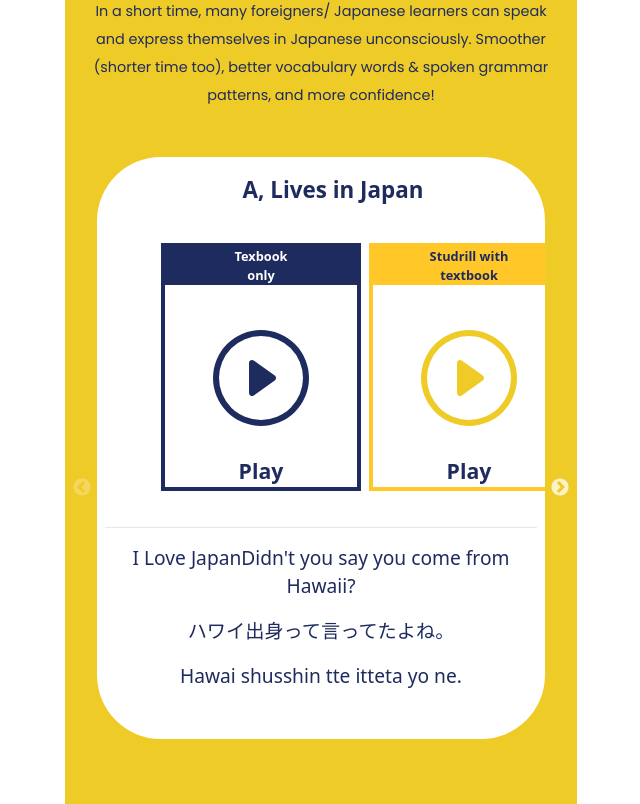
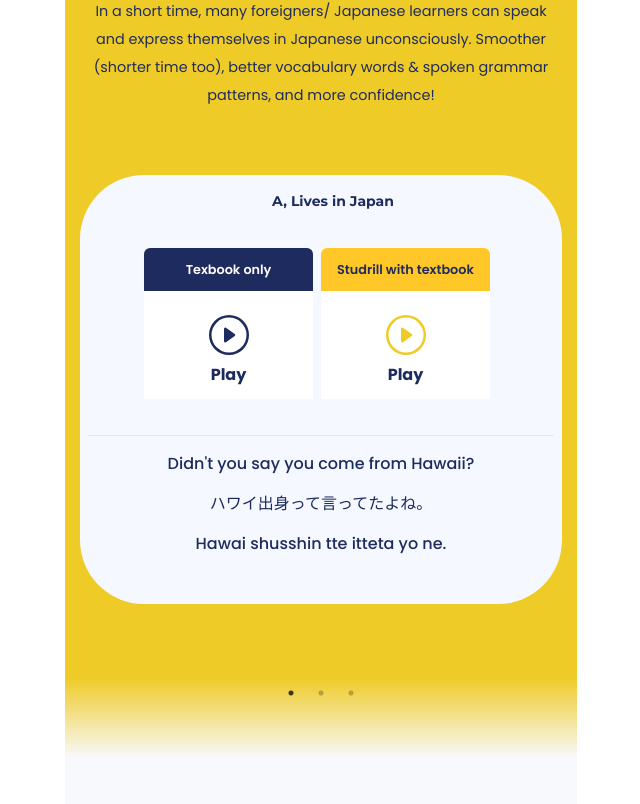
Before and after one commit to Guneetsinghtuli/StudrilWeb, a Next.js app: page / in a window 1280 px wide. Shown: the part 1256-2060 px from the top of the page, without its empty margins (319-959 px from the left). Built offline with nearby package versions, Linux system fonts and the light colour scheme.

Commit message:
fine arts

```diff
--- a/src/components/navbar.js
+++ b/src/components/navbar.js
@@ -9,7 +9,7 @@ import Logo from '../assets/logo.png'
 export default function Navbar() {
   return (
      <>
-<div class="max-w-2xl mx-auto sticky top-0 bg-white py-1 z-50">
+<div class="max-w-2xl sticky top-0 bg-white py-1 z-50">
 
     <nav class="border-gray-200">
     <div class="container mx-auto flex flex-wrap items-center justify-between m-4 px-8">
--- a/src/components/table.js
+++ b/src/components/table.js
@@ -13,7 +13,7 @@ export default function Table() {
           </h1>
         </div>
 
-        <div className="overflow-x-scroll m-4 md:m-0">
+        <div className="overflow-x-scroll m-4 md:mx-0">
           <table className="w-max">
             <tbody className="w-9/12">
               <tr className="bg-[#1E2B5E] p-8">
@@ -64,7 +64,7 @@ export default function Table() {
           </table>
         </div>
 
-        <div className="overflow-x-scroll my-12 m-4 md:m-0">
+        <div className="overflow-x-scroll my-12 m-4 md:mx-0">
           <table className="w-max">
             <tbody className="w-9/12">
               <tr className="bg-[#1E2B5E] p-8">
--- a/src/components/test.js
+++ b/src/components/test.js
@@ -1,178 +1,204 @@
 import React from "react";
-import Think from "../assets/think.png";
-import Head from "next/head";
-import Image from "next/image";
-import { Poppins } from "@next/font/google";
-import styles from "@/styles/Home.module.css";
-import Men from "../assets/men.png";
-import Data from "../assets/data.png";
-import Build from "../assets/building.png";
-import Img from "../assets/img.png";
-import Video1 from "../assets/play.png";
 import Slider from "react-slick";
 import "slick-carousel/slick/slick.css";
 import "slick-carousel/slick/slick-theme.css";
-import { BsPlayCircle } from 'react-icons/bs'
+import { BsPlayCircle } from "react-icons/bs";
+
 
 const ThreeCardCarousel = () => {
   const settings = {
-    dots: false,
+    dots: true,
     infinite: false,
     speed: 500,
+    autoPlay: true,
     slidesToShow: 1,
     slidesToScroll: 1,
   };
 
   return (
     <section className="mt-10 ">
-      <div class="relative">
-      </div>
+      <div class="relative"></div>
       <div className=" bg-[#EFCB27] pt-10">
         <div className="">
           <h1 className="text-center font-montserrat font-bold mb-4 text-[#1E2B5E] text-xl md:text-[2rem] pt-100 px-4  py-2 ">
             Like a different person. Feel the difference with StuDrill
           </h1>
           <h2 className="text-center md:leading-7 leading-5 font-poppins text-base mb-4 text-[13px] text-[#1E2B5E] px-4  ">
-          In a short time, many foreigners/ Japanese learners can speak and express themselves in Japanese unconsciously. Smoother (shorter time too), better vocabulary words & spoken grammar patterns, and more confidence!
+            In a short time, many foreigners/ Japanese learners can speak and
+            express themselves in Japanese unconsciously. Smoother (shorter time
+            too), better vocabulary words & spoken grammar patterns, and more
+            confidence!
           </h2>
         </div>
-        <div className="flex flex-col md:flex-col p-8  justify-around">
+        {/* <div className="flex flex-col md:flex-col p-8 gap-[20px]  justify-around"> */}
         <Slider {...settings}>
-          <div className="bg-white w-85 rounded-lg    mb-20">
+          <div className="bg-[#F5F8FF] w-50 my-16 mt-10 rounded-lg ">
             <div className="  m-4">
-
-              <h2 className="text-xl text-[#1E2B5E] text-center font-bold mb-4  mb-4 ml-6 mt-4">
+              <h2 className="text-[14px] font-montserrat text-[#1E2B5E] text-center font-bold mb-4  mb-4 ml-6 mt-4">
                 A, Lives in Japan
               </h2>
             </div>
 
-            <div className="text-4xl font-bold text-green-500 mb-4 px-16 py-5">
+            <div className="text-4xl mb-4 md:px-16 px-5 py-5">
               <div className="flex flex-row justify-around">
-                <div className="bg-white rounded-xl    border-4 border-[#1E2B5E] r-0 mr-2">
-                  <h2 className="text-sm text-center font-bold mb-4 text-white bg-[#1E2B5E] mb-4">
-                    Texbook <br/> only
+                <div className="bg-white w-6/12 rounded-xl    border-0 r-0 mr-2">
+                  <h2 className="text-sm p-3 text-center font-poppins font-[600] text-white bg-[#1E2B5E] rounded-t-md mb-4">
+                    Texbook only
                   </h2>
+                  <div className="w-full flex justify-center items-center">
                   <a className=" px-10 md:px-8 py-2 w-90">
-                   < BsPlayCircle className="w-10 md:w-24   h-auto ml-8 md:ml-12 mr-8 md:mr-12 text-[#1E2B5E]"/>
+                    <BsPlayCircle className=" text-[#1E2B5E]" size={40}/>
                   </a>
 
-                  <h2 className="text-3xl text-center text-[#1E2B5E] font-bold ">
+                  </div>
+
+
+                  <h2 className="text-[16px] mb-3 text-center font-poppins text-[#1E2B5E] font-bold ">
                     Play
                   </h2>
                 </div>
-                <div className="bg-white rounded-xl    border-4 border-[#FFC727] r-0 mr-2">
-                  <h2 className="text-sm text-center font-bold mb-4 text-[#1E2B5E] bg-[#FFC727] mb-4">
-                  Studrill with <br/>textbook
+                <div className="bg-white w-6/12 rounded-xl border-0 r-0 mr-2">
+                  <h2 className="text-sm p-3 text-center font-poppins font-[600]  text-[#1E2B5E] rounded-t-md bg-[#FFC727] mb-4">
+                    Studrill with textbook
                   </h2>
-                  <a className=" px-10 md:px-8 py-2 w-90">
-                  < BsPlayCircle className="w-10 md:w-24   h-auto ml-8 md:ml-12 mr-8 md:mr-12 text-[#EFCB27]"/>
+                  <div className="w-full flex justify-center items-center">
+                    <a className=" px-10 md:px-8 py-2  ">
+                      <BsPlayCircle className="text-[#EFCB27]" size={40} />
                     </a>
+                  </div>
 
-                  <h2 className="text-3xl text-center text-[#1E2B5E] font-bold ">
+                  <h2 className="text-[16px] mb-3 font-poppins text-center text-[#1E2B5E] font-bold ">
                     Play
                   </h2>
                 </div>
               </div>
             </div>
-            <hr className="m-2 text-bold"/>
+            <hr className="m-2 text-bold" />
             <div className="flex flex-col mr-4 ml-4 mt-2 mb-10 text-center">
-              <p className="text-4xl font-medium	text-[#1E2B5E] m-2">I Love JapanDidn't you say you come from Hawaii?</p>
-              <p className="text-4xl font-medium	text-[#1E2B5E] m-2">ハワイ出身って言ってたよね。</p>
-              <p className="text-4xl font-medium	text-[#1E2B5E] m-2">Hawai shusshin tte itteta yo ne.</p>
+              <p className="text-[16px] font-poppins font-medium	text-[#1E2B5E] m-2">
+                Didn't you say you come from Hawaii?
+              </p>
+              <p className="text-[16px] font-poppins font-medium	text-[#1E2B5E] m-2">
+                ハワイ出身って言ってたよね。
+              </p>
+              <p className="text-[16px] font-poppins font-medium	text-[#1E2B5E] m-2">
+                Hawai shusshin tte itteta yo ne.
+              </p>
             </div>
           </div>
 
-          <div className="bg-white w-85 rounded-lg    mb-20">
+          <div className="bg-[#F5F8FF] w-50 my-16 mt-10 rounded-lg ">
             <div className="  m-4">
-
-              <h2 className="text-xl text-[#1E2B5E] text-center font-bold mb-4  mb-4 ml-6 mt-4">
+              <h2 className="text-[14px] font-montserrat text-[#1E2B5E] text-center font-bold mb-4  mb-4 ml-6 mt-4">
                 A, Lives in Japan
               </h2>
             </div>
 
-            <div className="text-4xl font-bold text-green-500 mb-4 px-16 py-5">
+            <div className="text-4xl mb-4 md:px-16 px-5 py-5">
               <div className="flex flex-row justify-around">
-                <div className="bg-white rounded-xl    border-4 border-[#1E2B5E] r-0 mr-2">
-                  <h2 className="text-sm text-center font-bold mb-4 text-white bg-[#1E2B5E] mb-4">
-                    Texbook <br/> only
+                <div className="bg-white w-6/12 rounded-xl    border-0 r-0 mr-2">
+                  <h2 className="text-sm p-3 text-center font-poppins font-[600] text-white bg-[#1E2B5E] rounded-t-md mb-4">
+                    Texbook only
                   </h2>
+                  <div className="w-full flex justify-center items-center">
                   <a className=" px-10 md:px-8 py-2 w-90">
-                   < BsPlayCircle className="w-10 md:w-24   h-auto ml-8 md:ml-12 mr-8 md:mr-12 text-[#1E2B5E]"/>
+                    <BsPlayCircle className=" text-[#1E2B5E]" size={40}/>
                   </a>
 
-                  <h2 className="text-3xl text-center text-[#1E2B5E] font-bold ">
+                  </div>
+
+
+                  <h2 className="text-[16px] mb-3 text-center font-poppins text-[#1E2B5E] font-bold ">
                     Play
                   </h2>
                 </div>
-                <div className="bg-white rounded-xl    border-4 border-[#FFC727] r-0 mr-2">
-                  <h2 className="text-sm text-center font-bold mb-4 text-[#1E2B5E] bg-[#FFC727] mb-4">
-                  Studrill with <br/>textbook
+                <div className="bg-white w-6/12 rounded-xl border-0 r-0 mr-2">
+                  <h2 className="text-sm p-3 text-center font-poppins font-[600]  text-[#1E2B5E] rounded-t-md bg-[#FFC727] mb-4">
+                    Studrill with textbook
                   </h2>
-                  <a className=" px-10 md:px-8 py-2 w-90">
-                  < BsPlayCircle className="w-10 md:w-24   h-auto ml-8 md:ml-12 mr-8 md:mr-12 text-[#EFCB27]"/>
+                  <div className="w-full flex justify-center items-center">
+                    <a className=" px-10 md:px-8 py-2  ">
+                      <BsPlayCircle className="text-[#EFCB27]" size={40} />
                     </a>
+                  </div>
 
-                  <h2 className="text-3xl text-center text-[#1E2B5E] font-bold ">
+                  <h2 className="text-[16px] mb-3 font-poppins text-center text-[#1E2B5E] font-bold ">
                     Play
                   </h2>
                 </div>
               </div>
             </div>
-            <hr className="m-2 text-bold"/>
+            <hr className="m-2 text-bold" />
             <div className="flex flex-col mr-4 ml-4 mt-2 mb-10 text-center">
-              <p className="text-4xl font-medium	text-[#1E2B5E] m-2">I Love JapanDidn't you say you come from Hawaii?</p>
-              <p className="text-4xl font-medium	text-[#1E2B5E] m-2">ハワイ出身って言ってたよね。</p>
-              <p className="text-4xl font-medium	text-[#1E2B5E] m-2">Hawai shusshin tte itteta yo ne.</p>
+              <p className="text-[16px] font-poppins font-medium	text-[#1E2B5E] m-2">
+                Didn't you say you come from Hawaii?
+              </p>
+              <p className="text-[16px] font-poppins font-medium	text-[#1E2B5E] m-2">
+                ハワイ出身って言ってたよね。
+              </p>
+              <p className="text-[16px] font-poppins font-medium	text-[#1E2B5E] m-2">
+                Hawai shusshin tte itteta yo ne.
+              </p>
             </div>
           </div>
 
-           <div className="bg-white w-85 rounded-lg    mb-20">
+          <div className="bg-[#F5F8FF] w-50 my-16 mt-10 rounded-lg ">
             <div className="  m-4">
-
-              <h2 className="text-xl text-[#1E2B5E] text-center font-bold mb-4  mb-4 ml-6 mt-4">
+              <h2 className="text-[14px] font-montserrat text-[#1E2B5E] text-center font-bold mb-4  mb-4 ml-6 mt-4">
                 A, Lives in Japan
               </h2>
             </div>
 
-            <div className="text-4xl font-bold text-green-500 mb-4 px-16 py-5">
+            <div className="text-4xl mb-4 md:px-16 px-5 py-5">
               <div className="flex flex-row justify-around">
-                <div className="bg-white rounded-xl    border-4 border-[#1E2B5E] r-0 mr-2">
-                  <h2 className="text-sm text-center font-bold mb-4 text-white bg-[#1E2B5E] mb-4">
-                    Texbook <br/> only
+                <div className="bg-white w-6/12 rounded-xl    border-0 r-0 mr-2">
+                  <h2 className="text-sm p-3 text-center font-poppins font-[600] text-white bg-[#1E2B5E] rounded-t-md mb-4">
+                    Texbook only
                   </h2>
+                  <div className="w-full flex justify-center items-center">
                   <a className=" px-10 md:px-8 py-2 w-90">
-                   < BsPlayCircle className="w-10 md:w-24   h-auto ml-8 md:ml-12 mr-8 md:mr-12 text-[#1E2B5E]"/>
+                    <BsPlayCircle className=" text-[#1E2B5E]" size={40}/>
                   </a>
 
-                  <h2 className="text-3xl text-center text-[#1E2B5E] font-bold ">
+                  </div>
+
+
+                  <h2 className="text-[16px] mb-3 text-center font-poppins text-[#1E2B5E] font-bold ">
                     Play
                   </h2>
                 </div>
-                <div className="bg-white rounded-xl    border-4 border-[#FFC727] r-0 mr-2">
-                  <h2 className="text-sm text-center font-bold mb-4 text-[#1E2B5E] bg-[#FFC727] mb-4">
-                  Studrill with <br/>textbook
+                <div className="bg-white w-6/12 rounded-xl border-0 r-0 mr-2">
+                  <h2 className="text-sm p-3 text-center font-poppins font-[600]  text-[#1E2B5E] rounded-t-md bg-[#FFC727] mb-4">
+                    Studrill with textbook
                   </h2>
-                  <a className=" px-10 md:px-8 py-2 w-90">
-                  < BsPlayCircle className="w-10 md:w-24   h-auto ml-8 md:ml-12 mr-8 md:mr-12 text-[#EFCB27]"/>
+                  <div className="w-full flex justify-center items-center">
+                    <a className=" px-10 md:px-8 py-2  ">
+                      <BsPlayCircle className="text-[#EFCB27]" size={40} />
                     </a>
+                  </div>
 
-                  <h2 className="text-3xl text-center text-[#1E2B5E] font-bold ">
+                  <h2 className="text-[16px] mb-3 font-poppins text-center text-[#1E2B5E] font-bold ">
                     Play
                   </h2>
                 </div>
               </div>
             </div>
-            <hr className="m-2 text-bold"/>
+            <hr className="m-2 text-bold" />
             <div className="flex flex-col mr-4 ml-4 mt-2 mb-10 text-center">
-              <p className="text-4xl font-medium	text-[#1E2B5E] m-2">I Love JapanDidn't you say you come from Hawaii?</p>
-              <p className="text-4xl font-medium	text-[#1E2B5E] m-2">ハワイ出身って言ってたよね。</p>
-              <p className="text-4xl font-medium	text-[#1E2B5E] m-2">Hawai shusshin tte itteta yo ne.</p>
+              <p className="text-[16px] font-poppins font-medium	text-[#1E2B5E] m-2">
+                Didn't you say you come from Hawaii?
+              </p>
+              <p className="text-[16px] font-poppins font-medium	text-[#1E2B5E] m-2">
+                ハワイ出身って言ってたよね。
+              </p>
+              <p className="text-[16px] font-poppins font-medium	text-[#1E2B5E] m-2">
+                Hawai shusshin tte itteta yo ne.
+              </p>
             </div>
           </div>
         </Slider>
-
       </div>
-      </div>
+      {/* </div> */}
     </section>
   );
 };
--- a/src/pages/_app.js
+++ b/src/pages/_app.js
@@ -1,6 +1,6 @@
 import '@/styles/globals.css'
 import { Poppins } from '@next/font/google'
-
+import '../styles/slick.css'
 const poppins = Poppins({
   subsets: ['latin'],
   weight: ['400', '700']
--- /dev/null
+++ b/src/styles/slick.css
@@ -0,0 +1,3 @@
+.slick-slide {
+    padding: 10px 15px !important;
+  }
```
Lines whose indentation alone changed are shown as unchanged.
